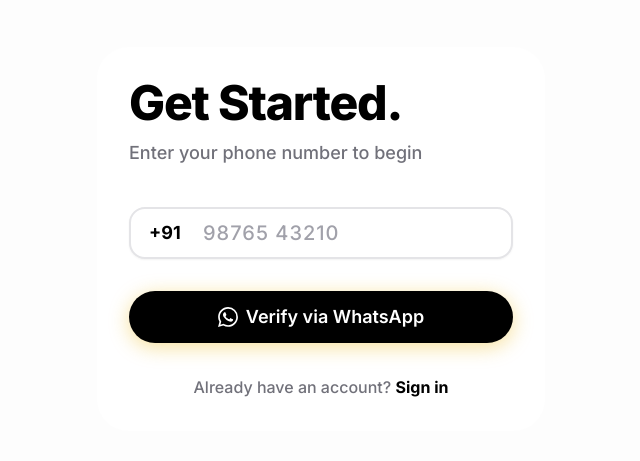
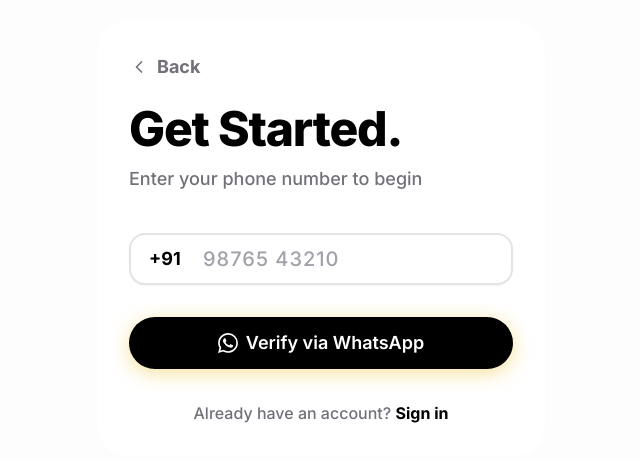
Before and after one commit to jaymarvaniya5591/TaskSure, a Next.js app: page /signup in a window 1280 px wide. Shown: the part 161-622 px from the top of the page, without its empty margins (319-959 px from the left). Built offline with nearby package versions, Linux system fonts and the light colour scheme.

Commit message:
adding back nav

```diff
--- a/app/login/page.tsx
+++ b/app/login/page.tsx
@@ -76,6 +76,12 @@
     return (
         <Card className="border-none shadow-none bg-transparent px-0 sm:px-8">
             <div className="mb-10">
+                <Link href="/" className="inline-flex items-center text-lg font-bold text-zinc-500 hover:text-black transition-colors mb-6">
+                    <svg xmlns="http://www.w3.org/2000/svg" width="20" height="20" viewBox="0 0 24 24" fill="none" stroke="currentColor" strokeWidth="2" strokeLinecap="round" strokeLinejoin="round" className="mr-2">
+                        <path d="m15 18-6-6 6-6" />
+                    </svg>
+                    Back
+                </Link>
                 <h1 className="text-4xl sm:text-5xl font-extrabold tracking-tight text-black mb-3">
                     Sign in.
                 </h1>
--- a/app/page.tsx
+++ b/app/page.tsx
@@ -3,7 +3,7 @@
 
 export default function Home() {
   return (
-    <main className="min-h-screen flex flex-col items-center justify-center p-4 bg-background">
+    <main className="relative min-h-screen flex flex-col items-center justify-center p-4 bg-background">
       <div className="text-center max-w-2xl mx-auto space-y-8">
         <h1 className="text-5xl sm:text-7xl font-extrabold tracking-tight text-black">
           Boldo AI.
@@ -25,6 +25,12 @@
           </Link>
         </div>
       </div>
+
+      <div className="absolute bottom-8 left-0 right-0 text-center">
+        <p className="text-sm font-medium text-zinc-400 tracking-wide">
+          A Trufactory product
+        </p>
+      </div>
     </main>
   );
 }
--- a/app/signup/page.tsx
+++ b/app/signup/page.tsx
@@ -72,6 +72,12 @@
     return (
         <Card className="border-none shadow-none bg-transparent px-0 sm:px-8">
             <div className="mb-10">
+                <Link href="/" className="inline-flex items-center text-lg font-bold text-zinc-500 hover:text-black transition-colors mb-6">
+                    <svg xmlns="http://www.w3.org/2000/svg" width="20" height="20" viewBox="0 0 24 24" fill="none" stroke="currentColor" strokeWidth="2" strokeLinecap="round" strokeLinejoin="round" className="mr-2">
+                        <path d="m15 18-6-6 6-6" />
+                    </svg>
+                    Back
+                </Link>
                 <h1 className="text-4xl sm:text-5xl font-extrabold tracking-tight text-black mb-3">
                     Get Started.
                 </h1>
```
